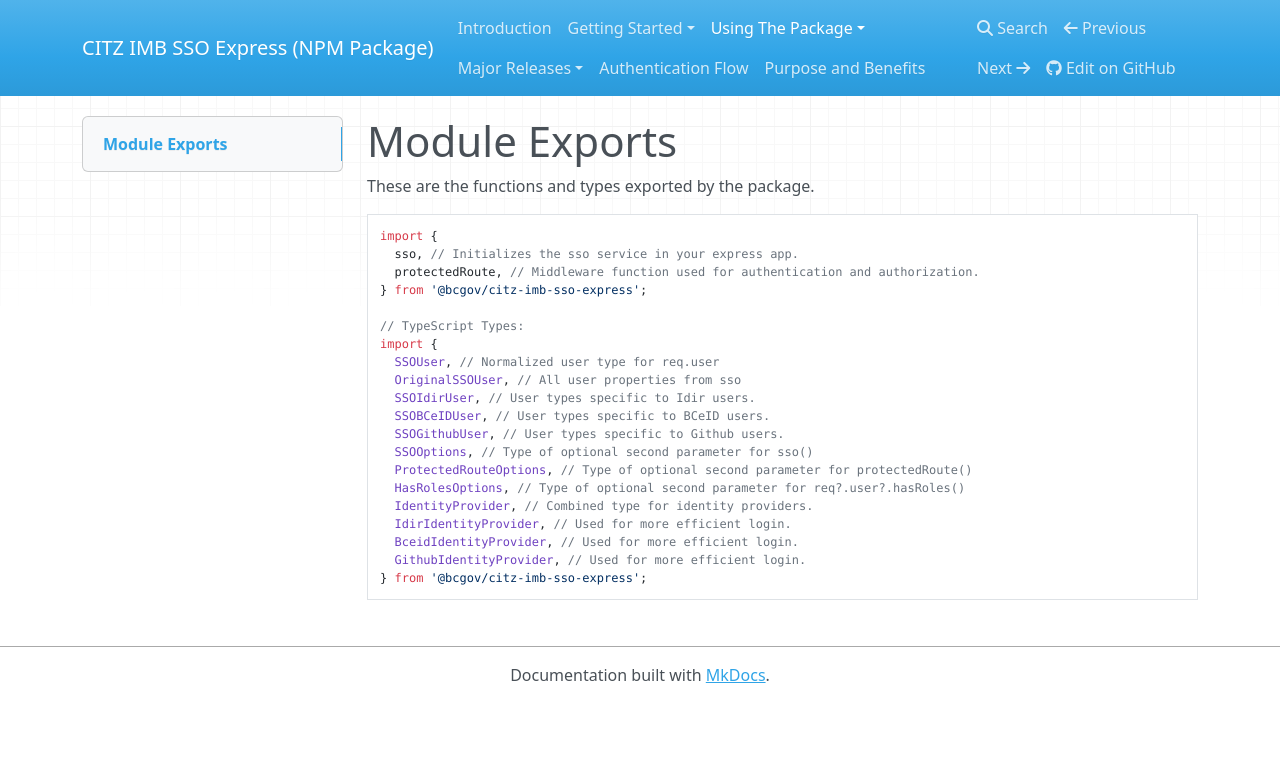
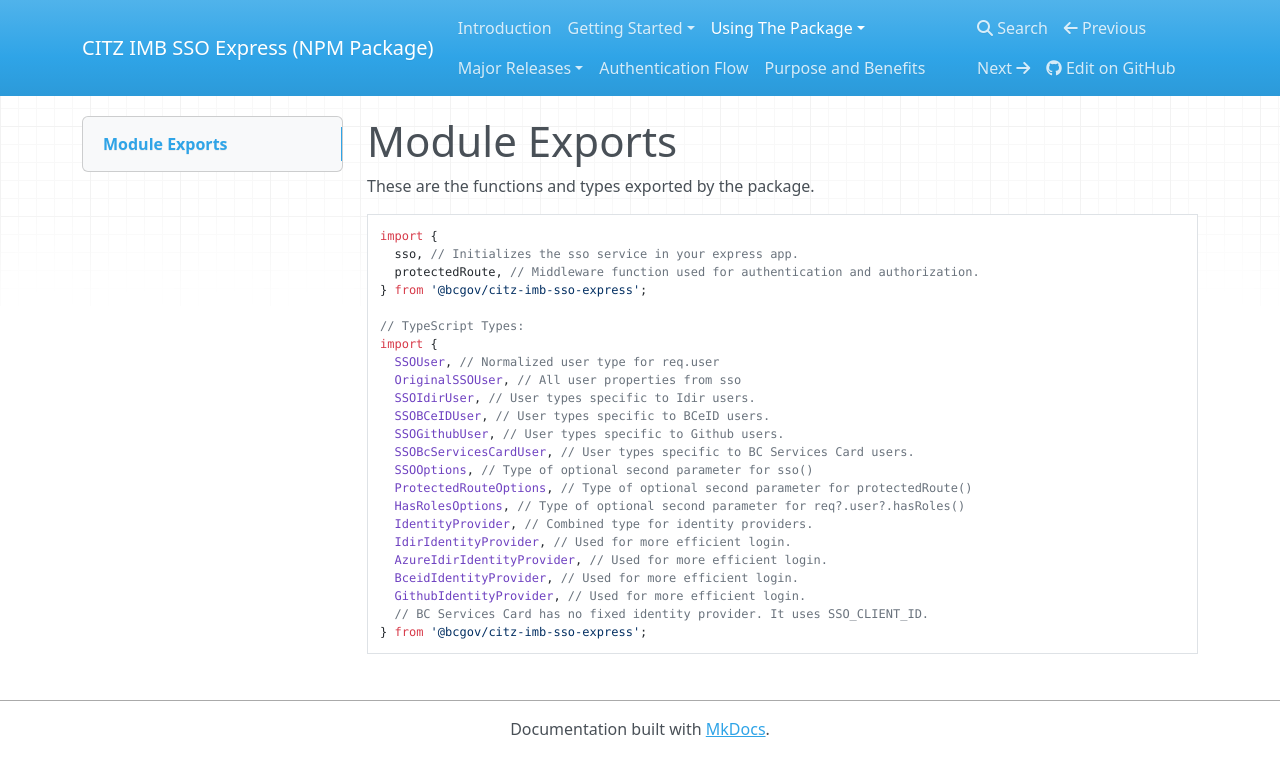
Before and after one commit to bcgov/citz-imb-sso-express, an MkDocs documentation site: the page built from techdocs/docs/using-the-package/module-exports.md, in a window 1280 px wide. Shown: the top 776 px of the page. Built offline with MkDocs 1.6.1, drawn with Linux system fonts in a browser that asks for light colours; nearby versions of some CDN libraries.

Commit message:
update module-exports

````diff
--- a/techdocs/docs/using-the-package/module-exports.md
+++ b/techdocs/docs/using-the-package/module-exports.md
@@ -15,12 +15,15 @@ import {
   SSOIdirUser, // User types specific to Idir users.
   SSOBCeIDUser, // User types specific to BCeID users.
   SSOGithubUser, // User types specific to Github users.
+  SSOBcServicesCardUser, // User types specific to BC Services Card users.
   SSOOptions, // Type of optional second parameter for sso()
   ProtectedRouteOptions, // Type of optional second parameter for protectedRoute()
   HasRolesOptions, // Type of optional second parameter for req?.user?.hasRoles()
   IdentityProvider, // Combined type for identity providers.
   IdirIdentityProvider, // Used for more efficient login.
+  AzureIdirIdentityProvider, // Used for more efficient login.
   BceidIdentityProvider, // Used for more efficient login.
   GithubIdentityProvider, // Used for more efficient login.
+  // BC Services Card has no fixed identity provider. It uses SSO_CLIENT_ID.
 } from '@bcgov/citz-imb-sso-express';
 ```
````
